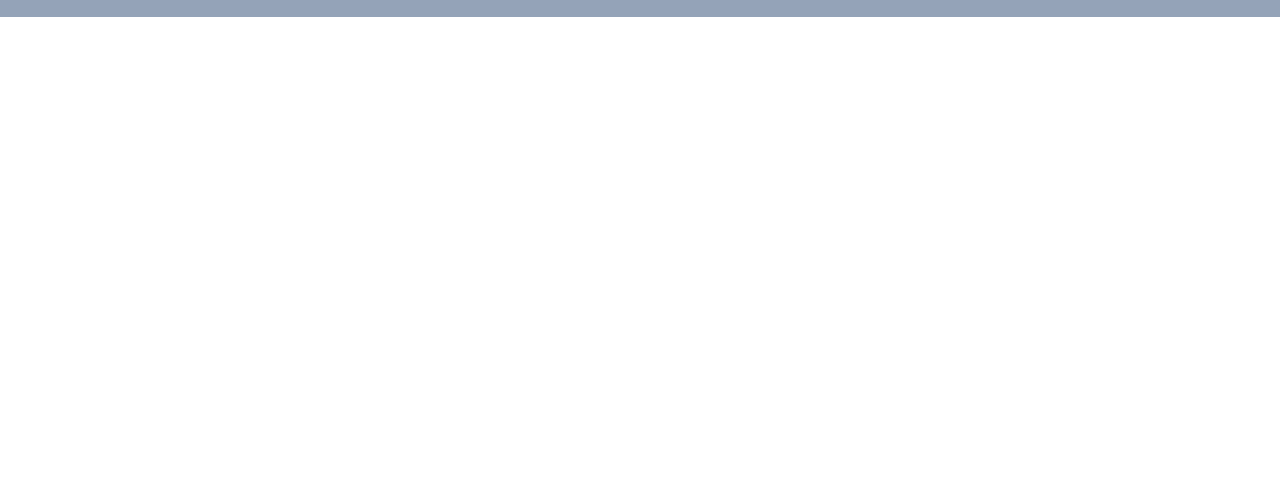
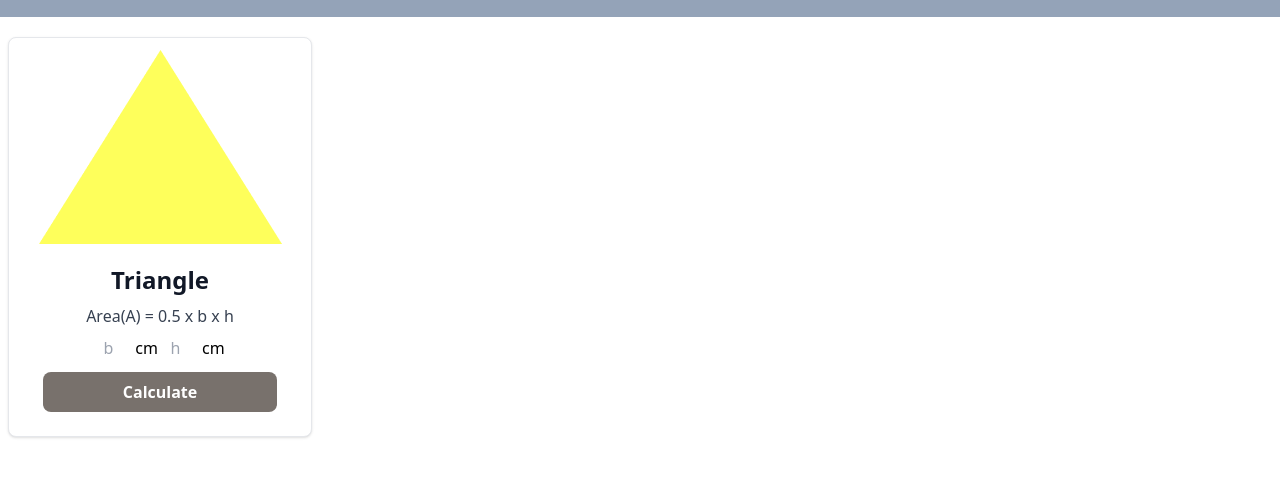
Before and after one commit to FarhanFardid/Geometry_Genius, a plain HTML site: page index.html in a window 1280 px wide. Shown: the part 103-580 px from the top of the page. Drawn offline with nearby package versions, Linux system fonts and the light colour scheme.

Commit message:
card 1 working on

```diff
--- a/index.html
+++ b/index.html
@@ -22,7 +22,7 @@
                     <p class="text-2xl font-semibold">Geometry Genius</p>
                 </div>
                 <div>
-                    <button id ="blog_btn" class="border-2 rounded-lg px-5 py-2 text-white font-semibold bg-stone-500 hover:bg-cyan-500"> Blog</button>
+                    <button id ="blog_btn" class="border-2 rounded-lg px-5 py-2 text-white font-semibold bg-stone-500 hover:bg-blue-800"> Blog</button>
                 </div>
             </div>
         </nav>
@@ -32,7 +32,39 @@
     <section>
         <!-- main section starts -->
          <main>
+              <div class="container">
+                <div >
+                    <div class="grid grid-cols-4">
+                        <div class="max-w-sm bg-white border border-gray-200 rounded-lg  m-2 p-1 shadow ">
 
+                                <img class="rounded-t-lg p-2 mx-auto mb-2" src="images/triangle.png" alt="triangle">
+
+                                 <div class="p-1 text-center">
+
+                                    <h5 class="mb-2 text-2xl font-bold text-gray-900 ">Triangle</h5>
+
+                                <p class="mb-2  text-gray-700  ">
+                                    Area(A) = 0.5 x b x h
+                                </p>
+                                <input id="triangle-base" type="text" class="w-10 " placeholder="  b">cm
+                                <input id="triangle-height" type="text" class="w-10 "  placeholder="  h">cm
+                            </div>
+
+                                <button id="triangle" class="block items-center mb-5 px-20 mx-auto m-2  py-2 text-normal font-semibold text-center text-white bg-stone-500 rounded-lg hover:bg-blue-800 ">
+                                    Calculate
+
+                                </button>
+
+                        </div>
+                        </div>
+                    <div></div>
+                    <div></div>
+
+                </div>
+                <div>
+
+                </div>
+              </div>
          </main>
          <!-- main ends -->
 
```
